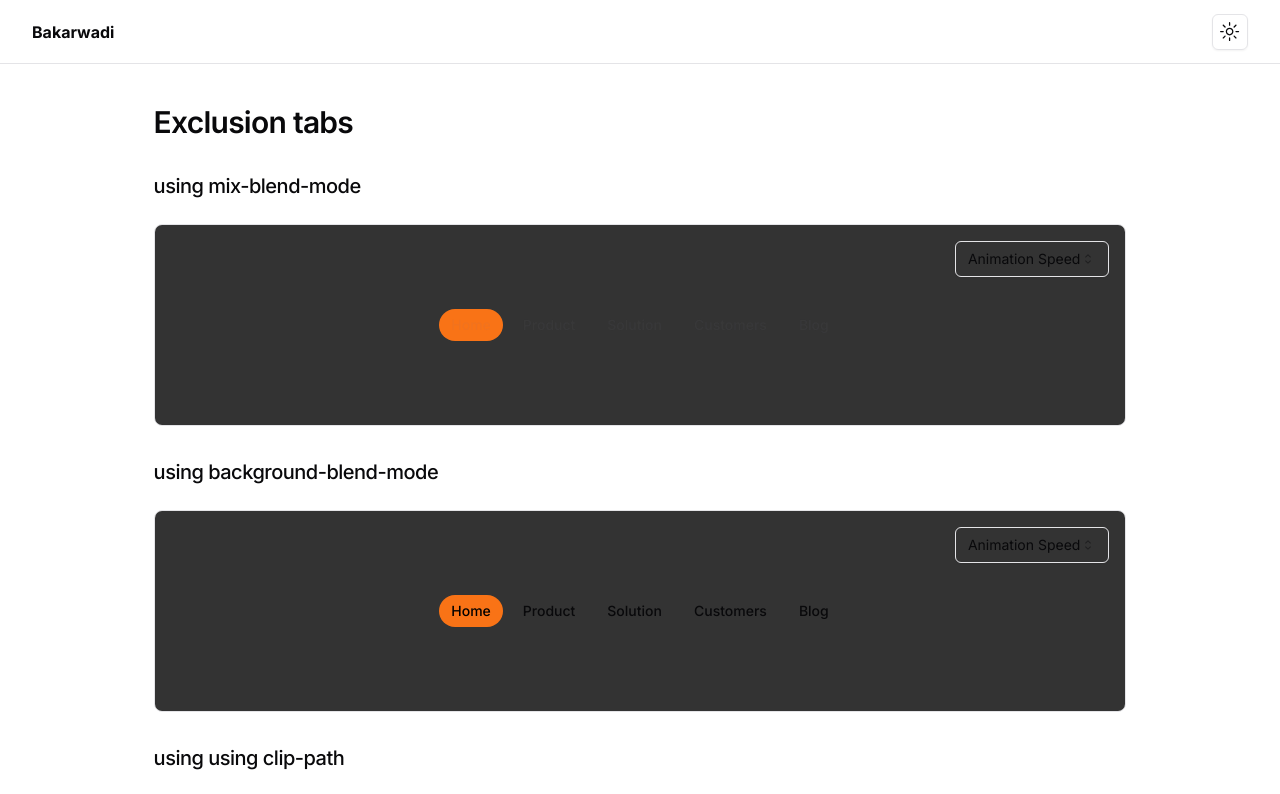
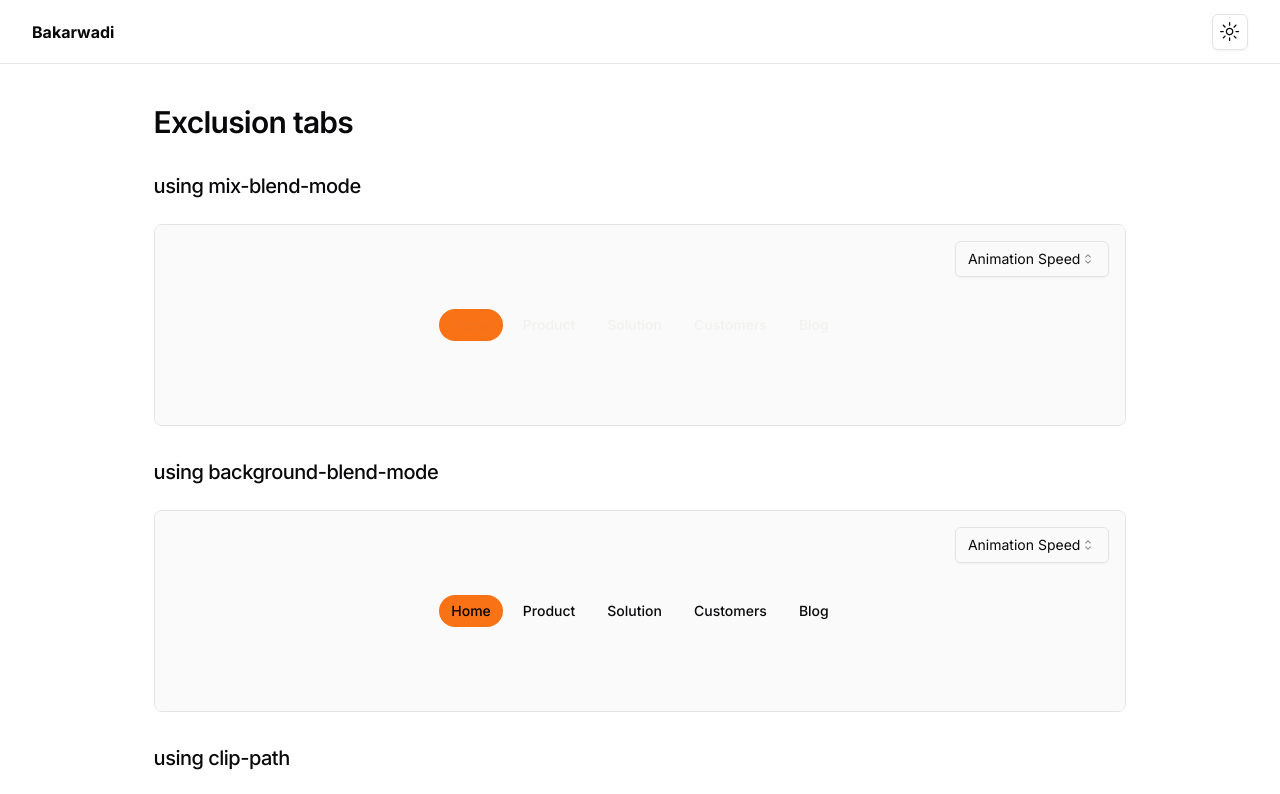
Before and after one commit to HelixMorphe/micro-animations, a Next.js app: page / in a window 1280 px wide. Shown: the top 794 px of the page. Built offline with nearby package versions, Linux system fonts and the light colour scheme.

Commit message:
MA-001 | Fix typo

```diff
--- a/app/page.tsx
+++ b/app/page.tsx
@@ -8,7 +8,7 @@ import DisplayBox from '@/components/ui/display-box';
 export default function Home() {
   return (
     <main className='container'>
-      <div className='min-h-[calc(100vh-64px)] w-4/5 m-auto'>
+      <div className='min-h-[calc(100vh-64px)] md:w-4/5 m-auto'>
         <h2 className='pt-10 text-3xl font-semibold tracking-tight transition-colors'>
           Exclusion tabs
         </h2>
@@ -26,7 +26,7 @@ export default function Home() {
           <ExclusiveTabsUsingBgBlendMode />
         </DisplayBox>
         <h3 className='mt-8 mb-6 scroll-m-20 text-xl font-medium tracking-tight'>
-          using <span>using clip-path</span>
+          using <span>clip-path</span>
         </h3>
         <DisplayBox>
           <ExclusiveTabsUsingClipPath />
--- a/components/animations/exclusive-tabs.tsx
+++ b/components/animations/exclusive-tabs.tsx
@@ -43,7 +43,7 @@ function ExclusiveTabsUsingMixBlendMode({ animationSpeed }: { animationSpeed?: n
               style={{
                 borderRadius: 9999,
               }}
-              transition={{ duration: animationSpeed || 0.8 }}
+              transition={{ duration: animationSpeed || 0.6 }}
               layoutId='active-pill-mix-blend-mode'
               className='bg-orange-500 absolute inset-0'
             ></motion.div>
@@ -80,7 +80,7 @@ function ExclusiveTabsUsingBgBlendMode({
               style={{
                 borderRadius: 9999,
               }}
-              transition={{ duration: animationSpeed || 0.8 }}
+              transition={{ duration: animationSpeed || 0.6 }}
               layoutId='active-pill-bg-blend-mode'
               className='bg-orange-500 absolute inset-0'
             ></motion.div>
@@ -134,7 +134,7 @@ function ExclusiveTabsUsingClipPath({
     clipPath: `inset(0px calc(100% - (${tabDimensions.left}px + ${tabDimensions.width}px)) calc(100% - (0px + 32px)) ${tabDimensions.left}px round 999px)`,
   };
 
-  const transitionDuration = animationSpeed ? (animationSpeed * 1000).toString() + "ms" : "800ms"
+  const transitionDuration = animationSpeed ? (animationSpeed * 1000).toString() + "ms" : "600ms"
 
   return (
     <div className='flex text-sm relative'>
--- a/components/ui/display-box.tsx
+++ b/components/ui/display-box.tsx
@@ -2,7 +2,6 @@
 
 import React, {
   ReactElement,
-  useEffect,
   useState,
 } from 'react';
 
@@ -19,7 +18,7 @@ const DisplayBox = ({ children }: { children?: ReactElement }) => {
 
   const handleSelectChange = (value: string) => {
     if (value === "1") {
-      setAnimationSpeed(0.8)
+      setAnimationSpeed(0.6)
     } else if (value === "2") {
        setAnimationSpeed(0.2);
     } else if (value === "3") {
@@ -35,10 +34,6 @@ const DisplayBox = ({ children }: { children?: ReactElement }) => {
       )
     : children;
 
-  useEffect(() => {
-    console.log('value changed', animationSpeed);
-  }, [animationSpeed]);
-
   return (
     <div className='relative w-full border rounded-lg flex-col overflow-hidden'>
       <div className='absolute right-4 top-4'>
@@ -53,7 +48,7 @@ const DisplayBox = ({ children }: { children?: ReactElement }) => {
           </SelectContent>
         </Select>
       </div>
-      <div className='h-[200px] bg-black/80 flex items-center justify-center'>
+      <div className='h-[200px] dark:bg-black/80 bg-zinc-50 flex items-center justify-center'>
         {enhancedChildren}
       </div>
     </div>
```
